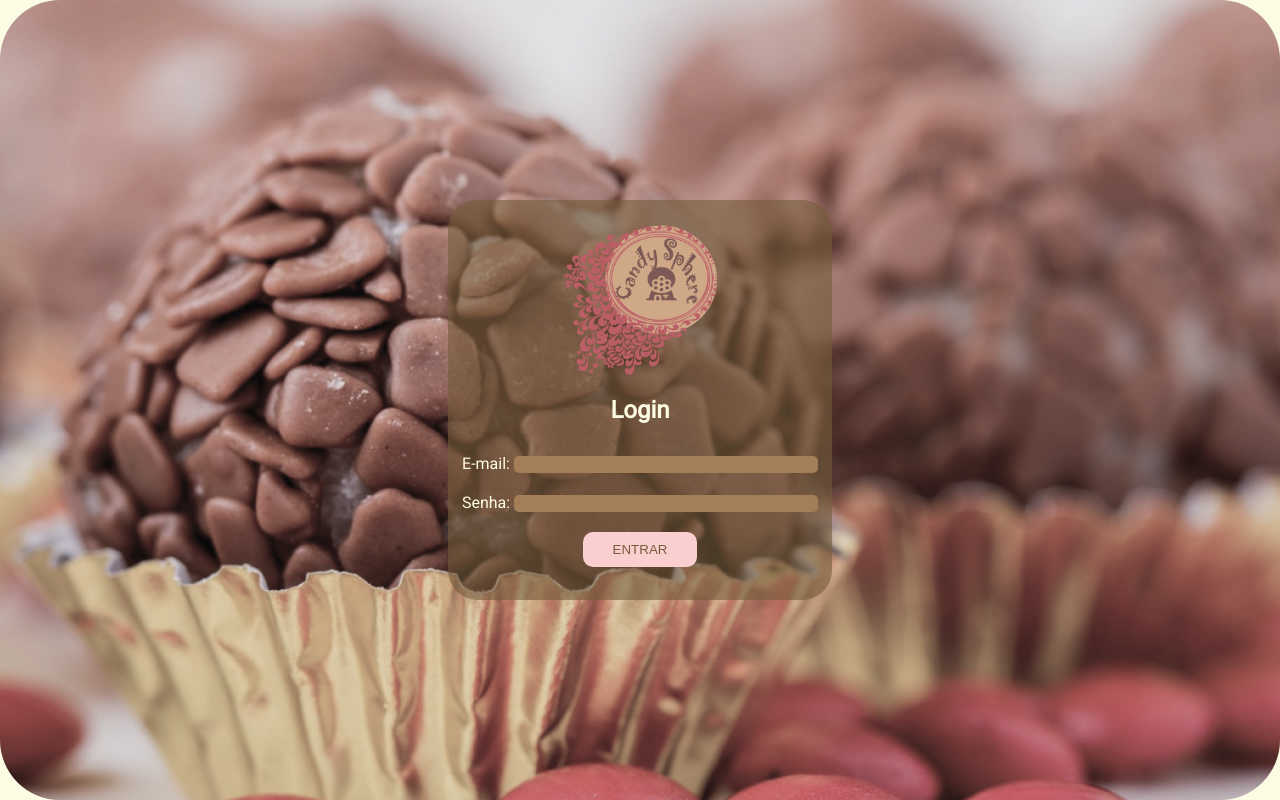
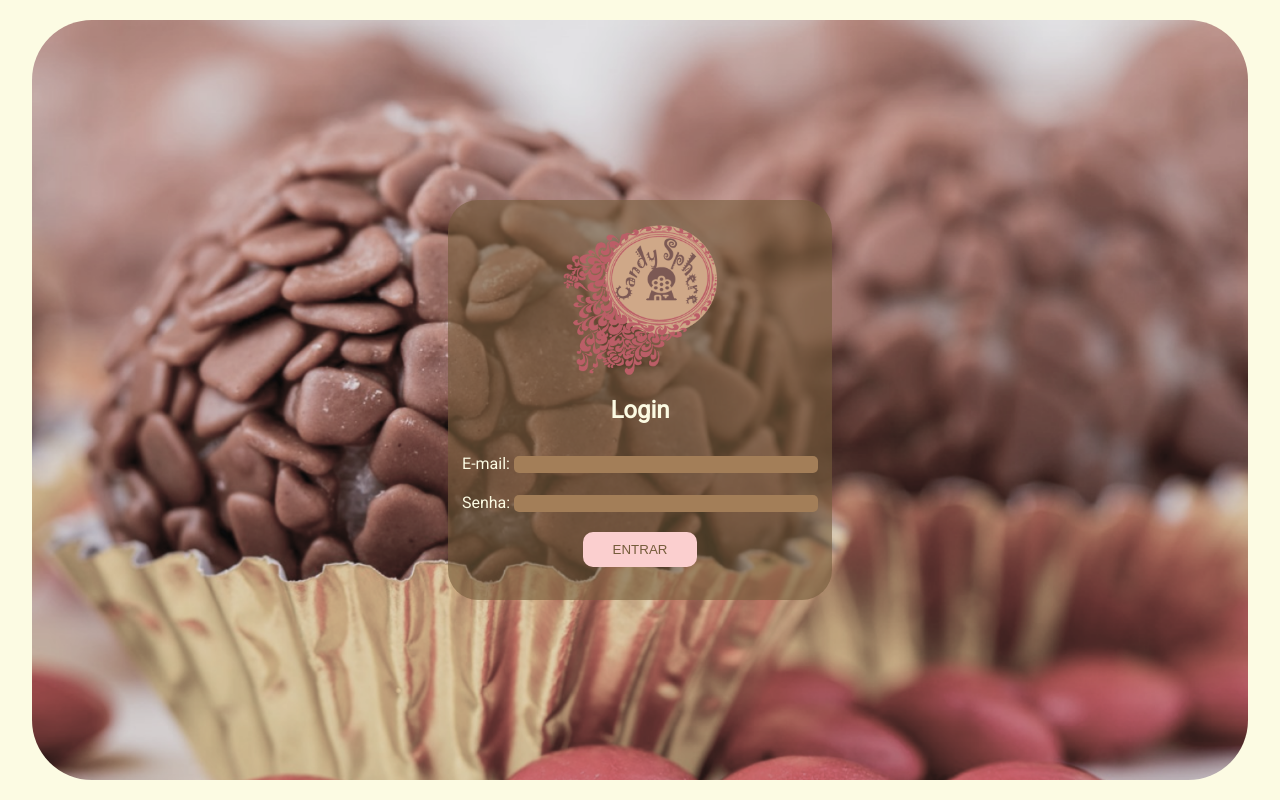
Before and after one commit to DHSC05G04/candySphere, a Node server app: page / in a window 1280 px wide. Run offline with Node 20, Linux system fonts and the light colour scheme.

Commit message:
Alteração nas margens de acordo com reunião do grupo e mudança do script start para rodar com nodemon

```diff
--- a/package.json
+++ b/package.json
@@ -3,7 +3,7 @@
   "version": "0.0.0",
   "private": true,
   "scripts": {
-    "start": "node ./bin/www"
+    "start": "nodemon ./bin/www"
   },
   "dependencies": {
     "cookie-parser": "~1.4.4",
--- a/public/stylesheets/style.css
+++ b/public/stylesheets/style.css
@@ -16,6 +16,11 @@ body {
     font-family: "roboto";
     font-size: 16px;
     color: var(--color5);
+    width: 100vw;
+    height: 100vh;
+    display: flex;
+    flex-direction: column;
+    box-sizing: border-box;
 }
 
 a {
@@ -35,7 +40,8 @@ header {
     flex-direction: column;
     align-items: center;
     justify-content: flex-end;
-    width: 100vw;
+    width: 96%;
+    align-self: center;
     height: var(--headerHeight);
     background-color:var(--color5);
 }
@@ -83,8 +89,8 @@ header #logo {
 }
 
 .BorderDeco {
-    width: 100vw;
-    height: 100vh;
+    width: 100%;
+    height: 30%;
     background-color: var(--color2);
     clip-path: polygon(0% 0%, 0% 100%, 50% 50%, 100% 100%, 100% 0%);
 }
@@ -146,12 +152,17 @@ footer ul {
 }
 
 /*Configurações das telas de login e cadastro*/
+#loginBody {
+    justify-content: center;
+    align-items: center;
+}
+
 .form-container {
     display: flex;
     justify-content: center;
     align-items: center;
-    width: 100vw;
-    height: 100vh;
+    width: 95vw;
+    height: 95vh;
     margin: 0;
     padding: 0;
     background-image: url('/images/brigadeiro.png');
@@ -218,7 +229,8 @@ form button:hover {
 main {
     display: flex;
     justify-content: center;
-    margin:0 20px;
+    width: 96%;
+    align-self: center;
     background-color: var(--color5);
     color: var(--color1);
     height: calc(100vh - var(--footerHeight) - var(--headerHeight));
--- a/views/index.ejs
+++ b/views/index.ejs
@@ -3,7 +3,7 @@
 
     <%- include('./partials/head') %>
 
-    <body>
+    <body id="loginBody">
 
     <main class="form-container">
         <form action="/" method="POST">
```
